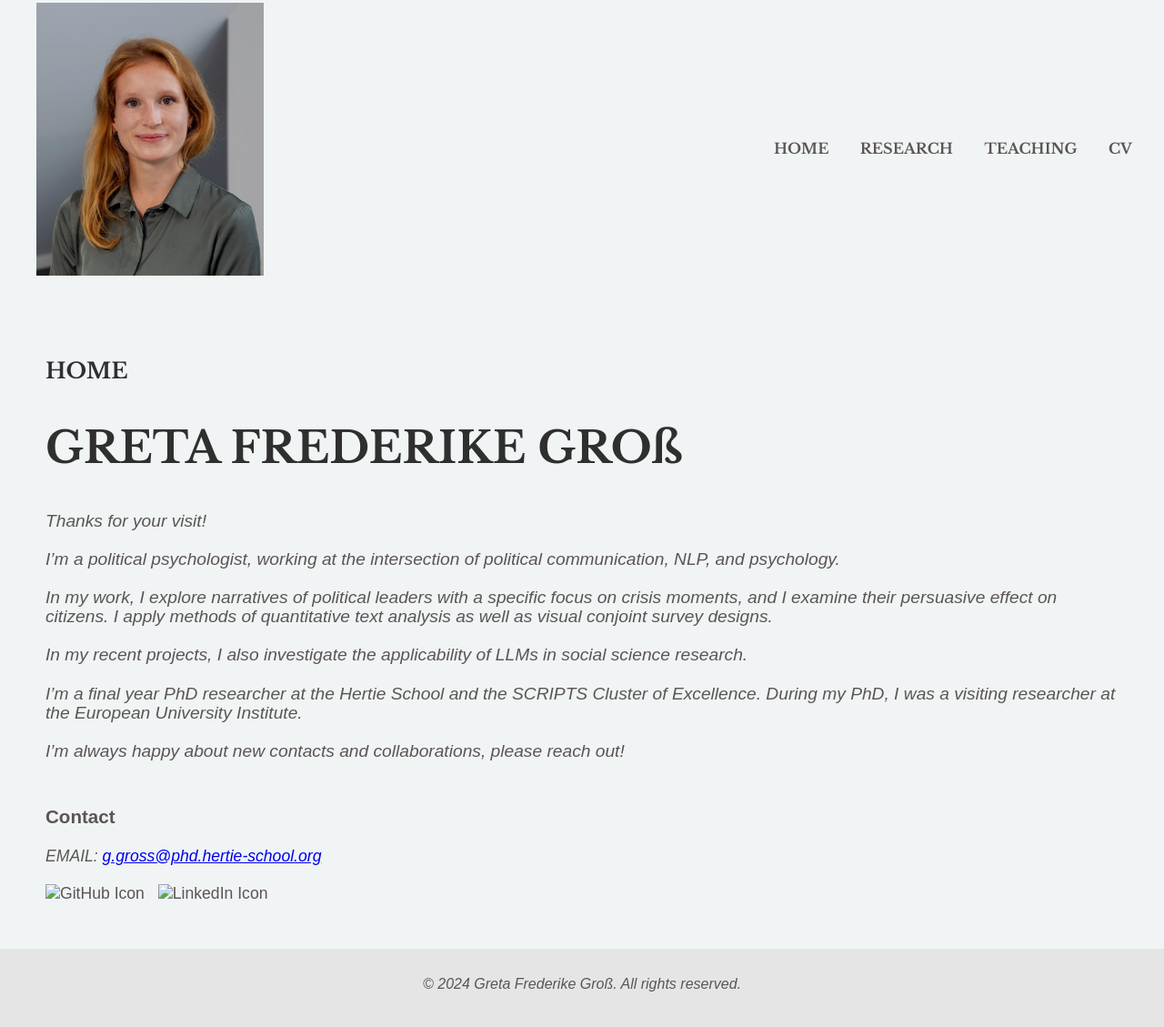
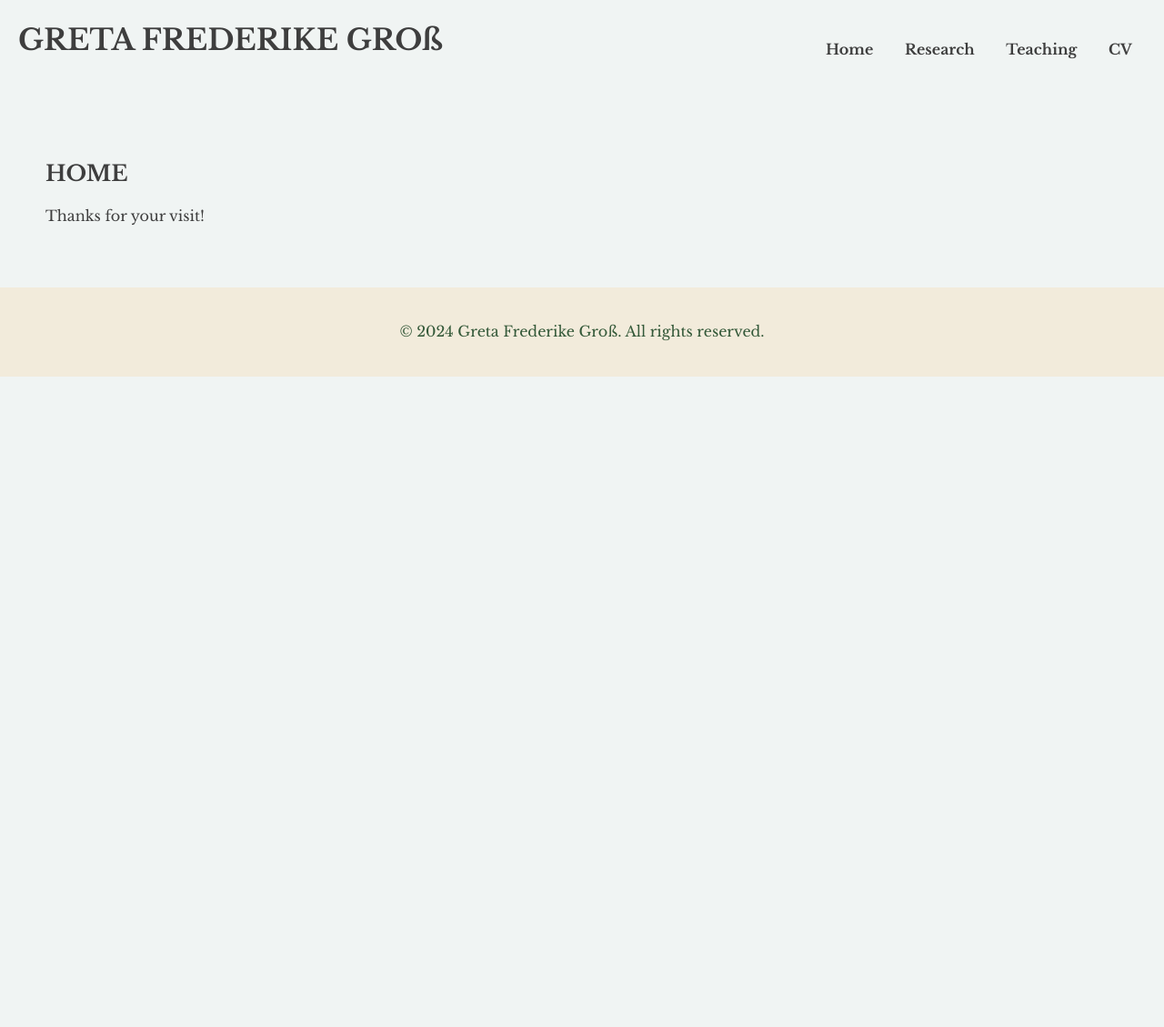
Before and after one commit to gretagross/gretagross.github.io, a plain HTML site: page index.html in a window 1280 px wide. Shown: the part 17-1146 px from the top of the page at 91% size. After the commit the page ends 800 px from the top, so only its background shows below. Drawn offline with nearby package versions, Linux system fonts and the light colour scheme; a web font is replaced by a local one.

Commit message:
Updated subpages with consistent styling and fixed home link

```diff
--- a/index.html
+++ b/index.html
@@ -1,153 +1,31 @@
 <!DOCTYPE html>
 <html lang="en">
-
 <head>
     <meta charset="UTF-8">
     <meta name="viewport" content="width=device-width, initial-scale=1.0">
     <meta name="description" content="Personal portfolio of Greta Frederike Groß, political psychologist">
-    <title>Greta Frederike Groß - Academic Portfolio</title>
-
-    <!-- Google Fonts -->
+    <title>Greta Frederike Groß - Home</title>
     <link href="https://fonts.googleapis.com/css2?family=Libre+Baskerville:wght@400;700&display=swap" rel="stylesheet">
-    <link href="https://fonts.googleapis.com/css2?family=Avenir+Next:wght@300&display=swap" rel="stylesheet">
-
-    <!-- Custom Styles -->
-    <style>
-        body {
-            font-family: 'Avenir Next LT Pro Light', sans-serif;
-            background-color: #f0f4f5; /* Lighter and cooler background color */
-            color: #5b5555;
-            margin: 0;
-            padding: 0;
-        }
-
-        h1, h2 {
-            font-family: 'Libre Baskerville', serif;
-            color: #2f2f2f; /* Darker color for headings */
-        }
-
-        header {
-            padding: 20px;
-            display: flex;
-            justify-content: space-between;
-            align-items: center;
-        }
-
-        nav {
-            margin-top: 20px;
-        }
-
-        nav a {
-            margin: 0 15px;
-            text-decoration: none;
-            color: #5b5555; /* Match link color with text color */
-            font-weight: bold;
-            font-family: 'Libre Baskerville', serif;
-        }
-
-        section {
-            padding: 50px;
-        }
-
-        .intro {
-            font-size: 1.2em;
-            line-height: 1.1;
-        }
-
-        .contact-info {
-            margin-top: 50px;
-            font-family: 'Avenir Next LT Pro Light', sans-serif;
-            font-size: 1.1em;
-        }
-
-        footer {
-            text-align: center;
-            padding: 20px;
-            background-color: #e5e5e5;
-            color: #5b5555;
-        }
-
-        .social-icons img {
-            width: 24px;
-            height: 24px;
-            margin-right: 10px;
-        }
-
-        /* Image Styling */
-        .profile-img {
-            width: 250px;
-            height: 300px; /* Increased height for better proportions */
-            border-radius: 0;
-            margin-left: 20px;
-        }
-
-        .hero-text {
-            display: flex;
-            align-items: center;
-        }
-
-        /* Style for Research and Teaching Section Listings */
-        ul {
-            list-style: none;
-            padding: 0;
-        }
-
-        li {
-            margin-bottom: 20px; /* Add spacing between items */
-            font-size: 1.2em; /* Bigger text for titles */
-            font-weight: bold;
-        }
-
-        p {
-            margin: 10px 0 20px; /* Adjust spacing between paragraphs */
-            font-style: italic;
-        }
-    </style>
+    <link rel="stylesheet" href="style.css">
 </head>
-
 <body>
 
     <!-- Header Section with Navigation -->
     <header>
-        <div class="hero-text">
-            <img src="images/Gross_Katy-Otto-SCRIPTS-2021-Cropped_bearbeitet.jpg" alt="Greta Frederike Groß"
-                class="profile-img">
-        </div>
+        <h1>GRETA FREDERIKE GROß</h1>
         <nav>
-            <a href="home.html">HOME</a> <!-- Link to home page -->
-            <a href="research.html">RESEARCH</a> <!-- Link to research subpage -->
-            <a href="teaching.html">TEACHING</a> <!-- Link to teaching subpage -->
-            <a href="cv.html">CV</a> <!-- Link to CV subpage -->
+            <a href="index.html">Home</a>
+            <a href="research.html">Research</a>
+            <a href="teaching.html">Teaching</a>
+            <a href="cv.html">CV</a>
         </nav>
     </header>
 
     <!-- Home Section -->
     <section id="home">
         <h2>HOME</h2>
-        <h1 style="font-size: 3em;">GRETA FREDERIKE GROß</h1>
-        <p class="intro">
-            Thanks for your visit!<br><br>
-            I’m a political psychologist, working at the intersection of political communication, NLP, and psychology.<br><br>
-            In my work, I explore narratives of political leaders with a specific focus on crisis moments, and I examine
-            their persuasive effect on citizens. I apply methods of quantitative text analysis as well as visual conjoint
-            survey designs.<br><br>
-            In my recent projects, I also investigate the applicability of LLMs in social science research.<br><br>
-            I’m a final year PhD researcher at the Hertie School and the SCRIPTS Cluster of Excellence. During my PhD, I
-            was a visiting researcher at the European University Institute.<br><br>
-            I’m always happy about new contacts and collaborations, please reach out!
-        </p>
-
-        <!-- Contact Information -->
-        <div class="contact-info">
-            <h3>Contact</h3>
-            <p>EMAIL: <a href="mailto:g.gross@phd.hertie-school.org">g.gross@phd.hertie-school.org</a></p>
-            <div class="social-icons">
-                <!-- Social Media Links -->
-                <img src="images/github-icon.png" alt="GitHub Icon">
-                <img src="images/linkedin-icon.png" alt="LinkedIn Icon">
-                <!-- Add actual links later -->
-            </div>
-        </div>
+        <p>Thanks for your visit!</p>
+        <!-- Add more content for home if needed -->
     </section>
 
     <!-- Footer -->
@@ -156,5 +34,4 @@
     </footer>
 
 </body>
-
 </html>
--- a/style.css
+++ b/style.css
@@ -1,16 +1,13 @@
+/* Global Styles */
 body {
-    font-family: 'Avenir Next LT Pro Light', sans-serif;
-    background-color: #f0f4f5; /* Lighter and cooler background color */
-    color: #5b5555;
+    font-family: 'Libre Baskerville', serif; /* Use Libre Baskerville throughout */
+    background-color: #f0f4f3; /* Lighter cooler background */
+    color: #3e3e3e; /* Dark grey for text */
     margin: 0;
     padding: 0;
 }
 
-h1, h2 {
-    font-family: 'Libre Baskerville', serif;
-    color: #2f2f2f; /* Darker color for headings */
-}
-
+/* Header Styles */
 header {
     padding: 20px;
     display: flex;
@@ -18,6 +15,7 @@ header {
     align-items: center;
 }
 
+/* Navigation Styles */
 nav {
     margin-top: 20px;
 }
@@ -25,71 +23,52 @@ nav {
 nav a {
     margin: 0 15px;
     text-decoration: none;
-    color: #5b5555; /* Match link color with text color */
+    color: #3e3e3e; /* Match the color to the rest of the text */
     font-weight: bold;
-    font-family: 'Libre Baskerville', serif;
 }
 
+nav a:hover {
+    text-decoration: underline;
+}
+
+/* Section Padding */
 section {
     padding: 50px;
 }
 
-.intro {
-    font-size: 1.2em;
-    line-height: 1.5;
-}
-
-.contact-info {
-    margin-top: 50px;
-    font-family: 'Avenir Next LT Pro Light', sans-serif;
-    font-size: 1.1em;
-}
-
-footer {
-    text-align: center;
-    padding: 20px;
-    background-color: #e5e5e5;
-    color: #5b5555;
-}
-
-.social-icons img {
-    width: 24px;
-    height: 24px;
-    margin-right: 10px;
-}
-
 /* Image Styling */
 .profile-img {
-    width: 250px;
-    height: 500px;
+    width: 250px; /* Adjust image size */
+    height: 380px; /* Keep height bigger than width */
     border-radius: 0;
     margin-left: 20px;
 }
 
-.hero-text {
-    display: flex;
-    align-items: center;
+/* Content Styles */
+h1, h2 {
+    font-family: 'Libre Baskerville', serif;
+    color: #3e3e3e;
 }
 
-/* Style for Research and Teaching Section Listings */
+/* Increased line spacing for research and teaching listings */
 ul {
-    list-style: none;
+    list-style-type: none; /* Remove bullet points */
     padding: 0;
 }
 
-li.a {
-    margin-bottom: 20px;
-    font-size: 1.7em;
-    font-weight: bold;
-    text-align: center;
-}
-
-li.b {
-    margin-bottom: 80px;
-    font-size: 1.1em;
-    font-weight: italic;
-    text-align: center;
+li {
+    margin-bottom: 30px; /* More space between listings */
 }
 
 p {
-    margin: 10px
+    font-size: 1em;
+    line-height: 1.6; /* Increased line height for readability */
+}
+
+/* Footer Styling */
+footer {
+    text-align: center;
+    padding: 20px;
+    background-color: #f2ebdb;
+    color: rgb(51, 88, 56);
+}
```
Also changed, not shown: cv.html (+10 -15 lines), research.html (+15 -22 lines), teaching.html (+17 -17 lines).
